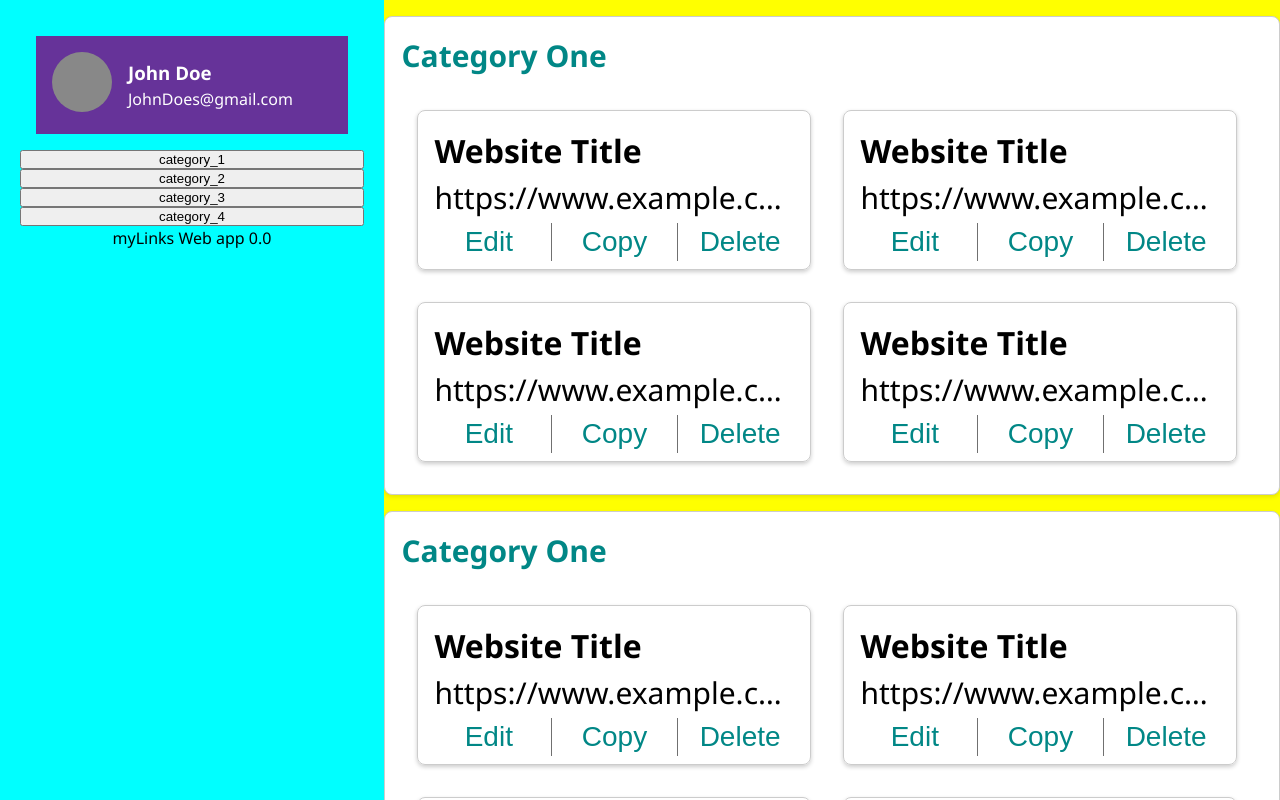
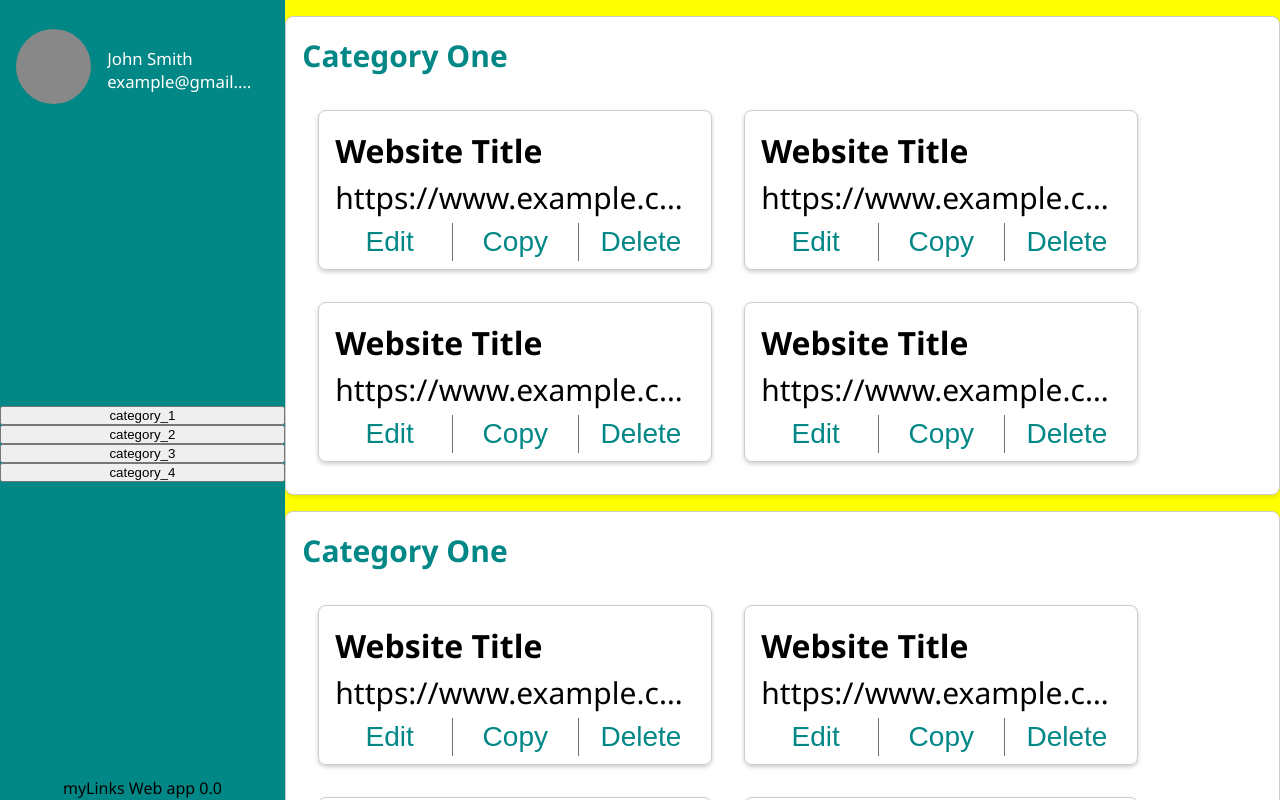
Before and after one commit to SalehK98/myLinks, a React (Vite) app: page / in a window 1280 px wide. Shown: the top 800 px of the page. Built offline with nearby package versions, Linux system fonts and the light colour scheme.

Commit message:
fixed user Card and side panel styling

```diff
--- a/src/components/SideMenu/SideMenu.jsx
+++ b/src/components/SideMenu/SideMenu.jsx
@@ -1,11 +1,12 @@
 import categories from "../../data/links.json";
 import UserCard from "../UserCard/UserCard.jsx";
+import styles from "../../styles/sideMenu.module.css";
 
 console.log(Object.values(categories));
 
 export default function SideMenu() {
   return (
-    <div style={{ display: "flex", flexDirection: "column" }}>
+    <div className={styles.sidePanel}>
       <UserCard />
       <div style={{ display: "flex", flexDirection: "column" }}>
         {Object.keys(categories).map((category) => {
--- a/src/components/userCard/UserCard.jsx
+++ b/src/components/userCard/UserCard.jsx
@@ -1,4 +1,3 @@
-import React from "react";
 import userImg from "../../assets/download.png";
 import styles from "../../styles/UserCard.module.css";
 
@@ -9,8 +8,10 @@ export default function UserCard() {
         <img src={userImg} alt="imageOfUser" />
       </div>
       <div className={styles.userInfo}>
-        <h3>John Doe</h3>
-        <p>JohnDoes@gmail.com</p>
+        <div className={styles.truncate}>
+          <h2 className={styles.truncate}>John Smith</h2>
+          <p className={styles.truncate}>example@gmail.com</p>
+        </div>
       </div>
     </div>
   );
--- a/src/index.css
+++ b/src/index.css
@@ -26,6 +26,13 @@ body {
   /* -webkit-text-size-adjust: 100%; */
 }
 
+/* Increase font size for larger screens */
+@media (max-width: 768px) {
+  html {
+    font-size: 10px;
+  }
+}
+
 /* body { */
 /* margin: 0;
   display: flex;
--- a/src/pages/Home/HomePage.jsx
+++ b/src/pages/Home/HomePage.jsx
@@ -6,7 +6,7 @@ export default function HomePage() {
   return (
     <>
       <div className={styles.pageContainer}>
-        <div className={styles.sidePanel}>
+        <div className={styles.sideMenuWrapper}>
           {/* Content for the side panel */}
           <SideMenu />
         </div>
--- a/src/styles/HomePage.module.css
+++ b/src/styles/HomePage.module.css
@@ -9,12 +9,11 @@
   /* height: 100%; */
 }
 
-/* Styles for the side panel */
-.sidePanel {
-  width: 30%; /* Adjust the width as needed */
+/* Styles for the side menu in SideMenu.module.css  */
+
+.sideMenuWrapper {
+  width: 22.25%; /* Adjust the width as needed */
   height: 100vh;
-  padding: 1.25rem; /* Add spacing and styling for the side panel */
-  background-color: aqua;
   position: sticky; /* Make the side panel sticky */
   top: 0; /* Stick to the top of the viewport */
   overflow-y: hidden; /* Add vertical scrolling if the content exceeds viewport height */
@@ -22,7 +21,7 @@
 
 /* Styles for the main content area */
 .mainContent {
-  width: 70%;
+  width: 77.75%;
   flex-grow: 1; /* Allow the main content to grow and fill the remaining space */
   background-color: yellow;
 }
--- /dev/null
+++ b/src/styles/SideMenu.module.css
@@ -0,0 +1,9 @@
+.sidePanel {
+  width: 100%;
+  height: 100%;
+  /* padding: 1.25rem; */
+  display: flex;
+  flex-direction: column;
+  justify-content: space-between;
+  background-color: #018786;
+}
--- a/src/styles/UserCard.module.css
+++ b/src/styles/UserCard.module.css
@@ -1,32 +1,51 @@
 .userCard {
+  width: 100%;
   display: flex;
   align-items: center;
-  padding: 1rem;
-  margin: 1rem;
-  background-color: rebeccapurple;
+  justify-content: space-between;
+  padding: 1.8rem 2rem 0.5rem 1rem;
+  box-sizing: border-box;
+  color: #fff;
+}
+
+.userImage {
+  display: flex;
+  align-items: center;
+  justify-content: center;
 }
 
 .userImage img {
-  width: 3.75rem;
-  height: 3.75rem;
+  width: 4.7rem;
+  height: 4.7rem;
   border-radius: 50%;
   margin-right: 1rem;
+  box-sizing: border-box;
 }
 
 .userInfo {
-  flex-grow: 1;
   display: flex;
-  flex-direction: column;
-  align-items: flex-start;
-  color: #fff;
+  align-items: center;
+  justify-content: space-around;
+  padding-top: 0.5rem;
+  min-width: 0; /* allow item to shrink below content size */
 }
 
-.userInfo h2 {
-  font-size: 1.5rem;
+.truncate {
+  flex: 1;
+  white-space: nowrap;
+  overflow: hidden;
+  text-overflow: ellipsis;
+  font-size: 1.05rem;
+  text-align: left;
+  line-height: 1.4;
+}
+
+.truncate h2 {
+  font-weight: 500;
   margin: 0;
 }
 
-.userInfo p {
-  font-size: 1rem;
+.truncate p {
+  font-weight: 450;
   margin: 0;
 }
```
